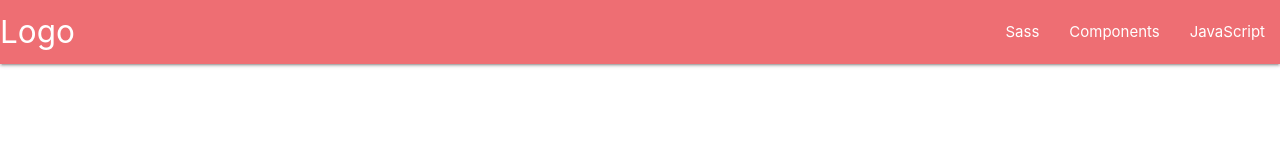
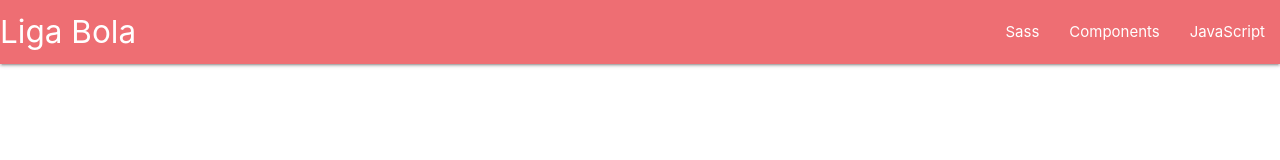
Before and after one commit to aerlaut/dicoding-liga-bola, a website built with webpack: page src/template.html in a window 1280 px wide. Built offline with nearby package versions, Linux system fonts and the light colour scheme.

Commit message:
added navbar

```diff
--- a/src/js/components/AppBar.js
+++ b/src/js/components/AppBar.js
@@ -6,7 +6,8 @@ export default class AppBar extends HTMLElement{
         this.innerHTML = `
                 <nav>
                 <div class="nav-wrapper">
-                <a href="#" class="brand-logo">Logo</a>
+                    <a href="#" data-target="slide-out" class="sidenav-trigger">☰</span></a>
+                    <a href="#" class="brand-logo">Liga Bola</a>
                     <ul id="nav-mobile" class="right hide-on-med-and-down">
                         <li><a href="sass.html">Sass</a></li>
                         <li><a href="badges.html">Components</a></li>
@@ -14,10 +15,23 @@ export default class AppBar extends HTMLElement{
                     </ul>
                     </div>
                 </nav>
+
+                <ul id="slide-out" class="sidenav">
+                    <li><a href="#!"><i class="material-icons">cloud</i>First Link With Icon</a></li>
+                    <li><a href="#!">Second Link</a></li>
+                    <li><div class="divider"></div></li>
+                    <li><a class="subheader">Subheader</a></li>
+                    <li><a class="waves-effect" href="#!">Third Link With Waves</a></li>
+                </ul>
             `
     }
 
     connectedCallback() {
+
+        document.addEventListener('DOMContentLoaded', function() {
+            let elems = document.querySelectorAll('.sidenav')
+            M.Sidenav.init(elems)
+        })
 
     }
 
--- a/src/template.html
+++ b/src/template.html
@@ -6,15 +6,6 @@
     <title>Liga Bola</title>
   </head>
   <body>
-    <nav>
-      <div class="nav-wrapper">
-        <a href="#" class="brand-logo">Logo</a>
-        <ul id="nav-mobile" class="right hide-on-med-and-down">
-          <li><a href="sass.html">Sass</a></li>
-          <li><a href="badges.html">Components</a></li>
-          <li><a href="collapsible.html">JavaScript</a></li>
-        </ul>
-      </div>
-    </nav>
+    <app-bar></app-bar>
   </body>
 </html>
```
Lines whose indentation alone changed are shown as unchanged.
